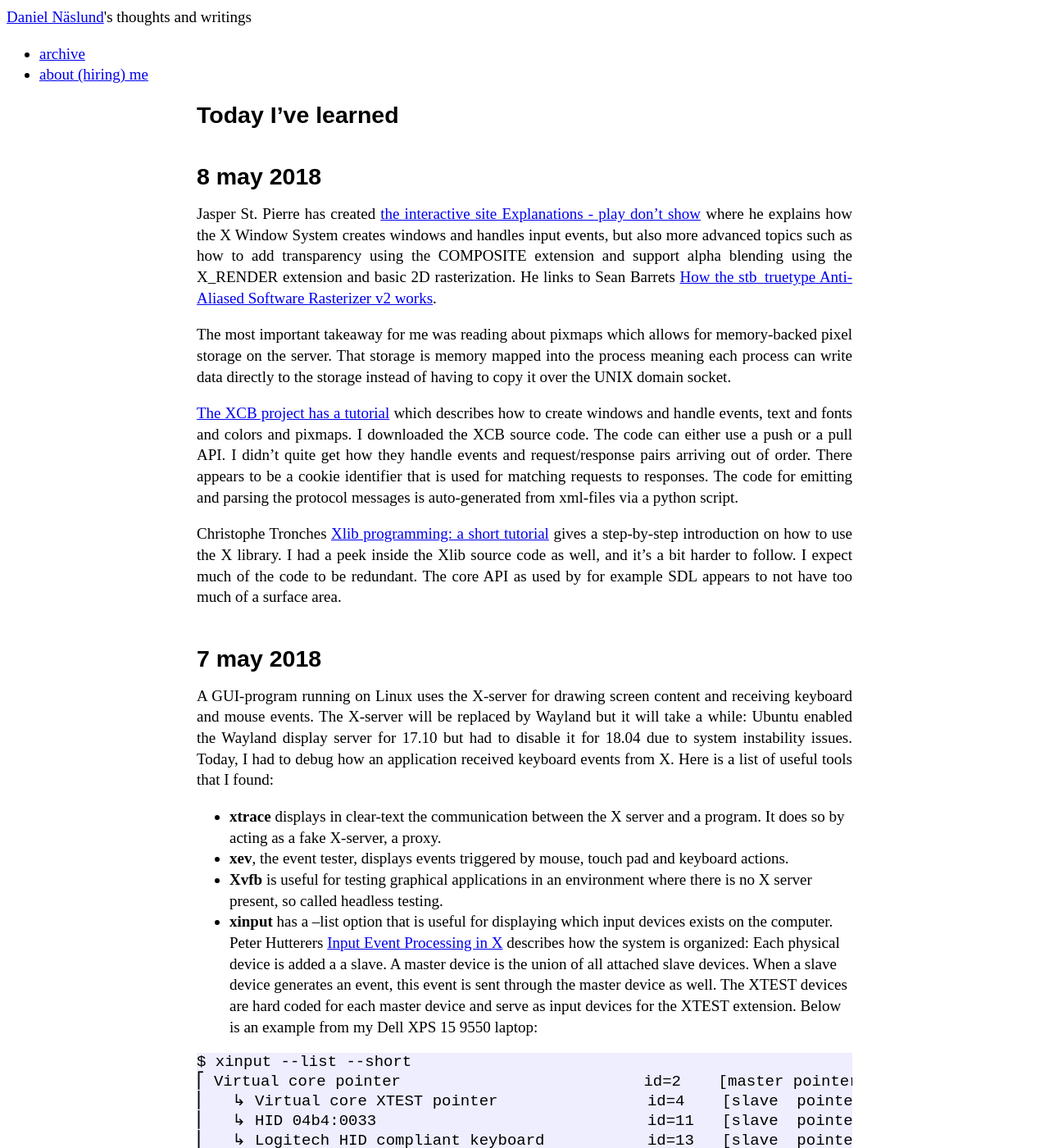
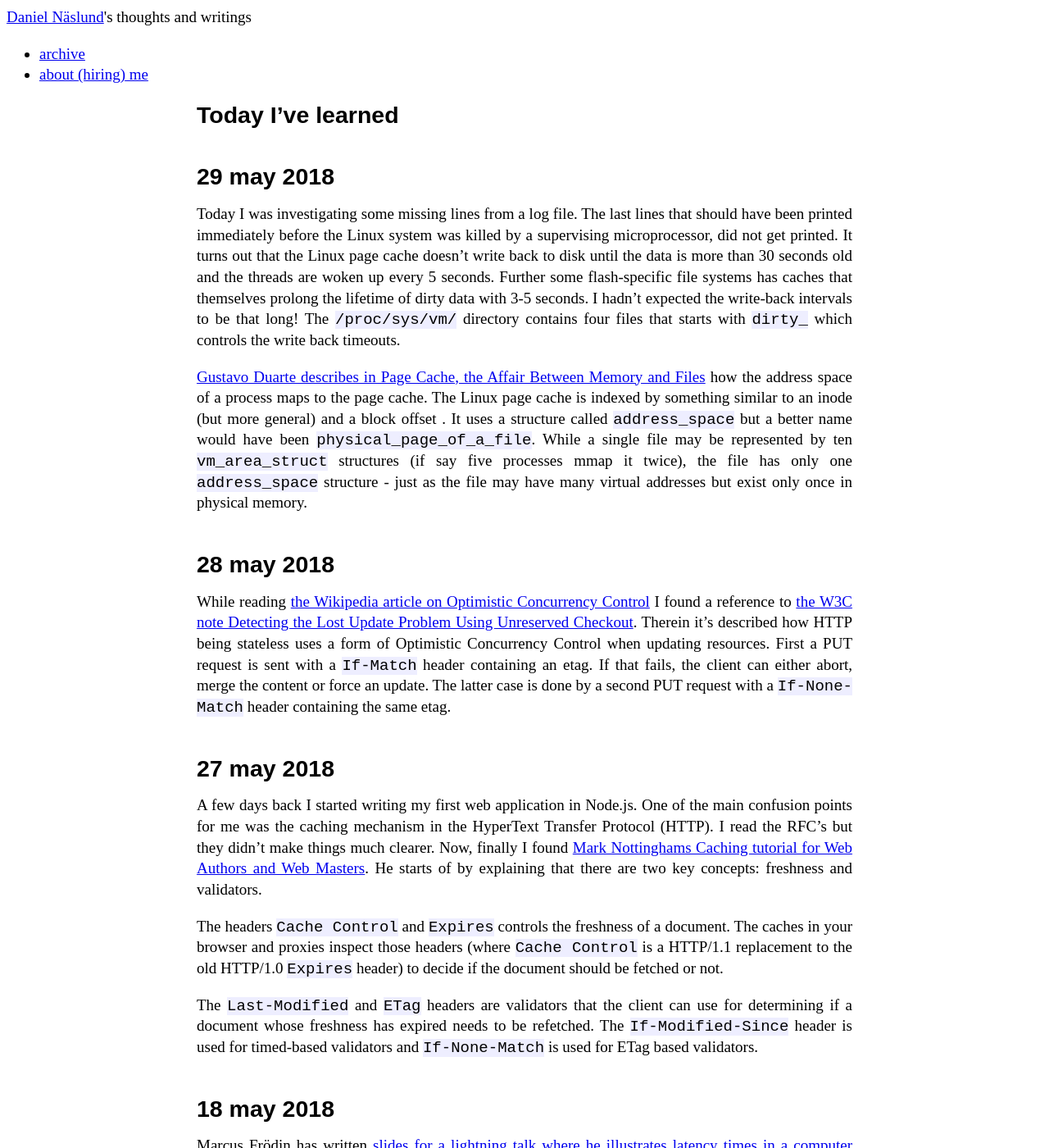
Before and after one commit to dannas/dannas.github.com, a Jekyll site: the page built from TIL.markdown, in a window 1280 px wide and 1400 px high. Shown: the whole window at 82% size. Built offline with Jekyll 4.4.1, drawn with Linux system fonts in a browser that asks for light colours; some of the changed text lies outside the part shown.

Commit message:
Another TIL

```diff
--- a/TIL.markdown
+++ b/TIL.markdown
@@ -3,6 +3,60 @@ layout: default
 title: TIL - Today I've Learned
 ---
 # Today I've learned
+
+## 29 may 2018
+
+Today I was investigating some missing lines from a log file. The last lines that should have been printed immediately before the Linux system was killed by a supervising microprocessor, did not get printed. It turns out that the Linux page cache doesn't write back to disk until the data is more than 30 seconds old and the threads are woken up every 5 seconds. Further some flash-specific file systems has caches that themselves prolong the lifetime of dirty data with 3-5 seconds. I hadn't expected the write-back intervals to be that long! The `/proc/sys/vm/` directory contains four files that starts with `dirty_` which controls the write back timeouts.
+
+[Gustavo Duarte describes in Page Cache, the Affair Between Memory and Files](https://manybutfinite.com/post/page-cache-the-affair-between-memory-and-files/) how the address space of a process maps to the page cache. The Linux page cache is indexed by something similar to an inode (but more general) and a block offset . It uses a structure called `address_space` but a better name would have been `physical_page_of_a_file`.  While a single file may be represented by  ten `vm_area_struct` structures (if say five processes mmap it twice), the file has only one `address_space` structure - just as the file may have many virtual addresses but exist only once in physical memory.
+
+## 28 may 2018
+
+While reading [the Wikipedia article on Optimistic Concurrency Control](https://en.wikipedia.org/wiki/Optimistic_concurrency_control#Web_usage) I found a reference to [the W3C note Detecting the Lost Update Problem Using Unreserved Checkout](https://www.w3.org/1999/04/Editing/). Therein it's described how HTTP being stateless uses a form of Optimistic Concurrency Control when updating resources. First a PUT request is sent with a `If-Match` header containing an etag. If that fails, the client can either abort, merge the content or force an update. The latter case is done by a second PUT request  with a `If-None-Match` header containing the same etag.
+
+## 27 may 2018
+
+A few days back I started writing my first web application in Node.js. One of the main confusion points for me was the caching mechanism in the HyperText Transfer Protocol (HTTP). I read the RFC's but they didn't make things much clearer. Now, finally I found [Mark Nottinghams Caching tutorial for Web Authors and Web Masters](https://www.mnot.net/cache_docs/). He starts of by explaining that there are two key concepts: freshness and validators.
+
+The headers `Cache Control` and `Expires` controls the freshness of a document. The caches in your browser and proxies inspect those headers (where `Cache Control` is a HTTP/1.1 replacement to the old HTTP/1.0 `Expires` header) to decide if the document should be fetched or  not.
+
+The `Last-Modified` and `ETag` headers are validators that the client can use for determining if a document whose freshness has expired needs to be refetched. The `If-Modified-Since` header is used for   timed-based validators and `If-None-Match` is used for ETag based validators.
+
+## 18 may 2018
+
+Marcus Frödin has written [slides for a lightning talk where he illustrates latency times in a computer system as weights](https://www.slideshare.net/marcusf/nonblocking-io-event-loops-and-nodejs):
+
+* L1-cache A big squirrel
+* L2-cache A medium sized cat
+* RAM Mattias, basically
+* Disk Like a 100 blue vales
+* Network Belarus yearly wheat export
+
+He then says that since a web server is I/O intensive, it's latency profile can be described as squirrels buried in cats, fat, vales and wheat.
+
+## 14 may 2018
+
+[Nicolas Léveillé  has gathered a long list of links realted to The Problem with UI](https://gist.github.com/uucidl/8d4ca362c8341d1bb7bd0553eb3e9a1c). I wonder why User Interface programming is so hard? It's always a state synchronization problem where there is some backing state that's supposed to be reflected in the UI. But there are other axes of evaluation such as composition, data flow,  layout, painting, styling and extension.
+
+[Per Vognsen lists a bunch of paradigms in Slate Notes](https://gist.github.com/pervognsen/279156b894c5d04ca73df7afc12a37ee). I don't quite understand what defines the Document/symbolic model and I'm still a bit lost when it comes to understanding what a reactive UI is.
+
+* Ad-hoc with few reusable parts (e.g. lots of old games).
+* Inheritance-oriented OO toolkits. Subclass if you want to override button click behavior. The darkest days of OO in early 90s.
+* Slots-and-signals OO toolkits. Flatter hierarchies, more composition and reuse. Button click event fires a delegate.
+* Document/symbolic model. Popularized by HTML and rarely copied. Less well known example: Mathematica Notebooks.
+* Immediate mode. Ideal for fully dynamic UIs, no persistent identity for widgets, no inversion of control, fully code driven.
+* Reactive UI toolkits. Born in the functional world. FB's React is a good mainstream example. Surprisingly close to immediate mode.
+
+
+
+## 11 may 2018
+
+I've written an interpreter for the mouse language. Here are the bugs I encountered while doing so:
+
+* Had an off-by-one when I calculated the number of registers as `NUM_REGS = 'Z' - 'A'` instead of `NUM_REGS = 'Z' - 'A' + 1`.
+* Both lowercase and uppercase are allowed for register and macro names, but lowercase and uppercase letters alias each others. I didn't canonicalize them.
+* I had a `BINARY_OP` preprocessor macro for generating arithmetic and compare operations. But for the `=` case I generated an assignment statement instead of a compare expression.
+* For loop statements, I only kept track of the outermost start location, so nested loops didn't work. When I added a `controlStack` for those, I created several bugs where I used `pop()` instead of `top()`.
 
 ## 8 may 2018
 
```
